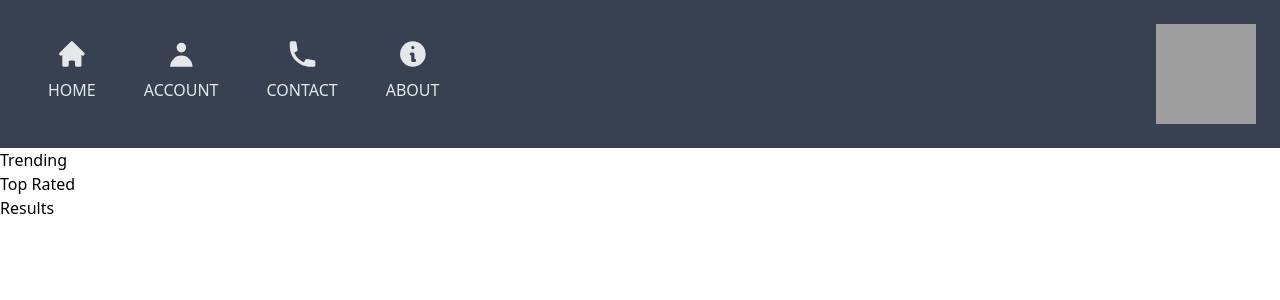
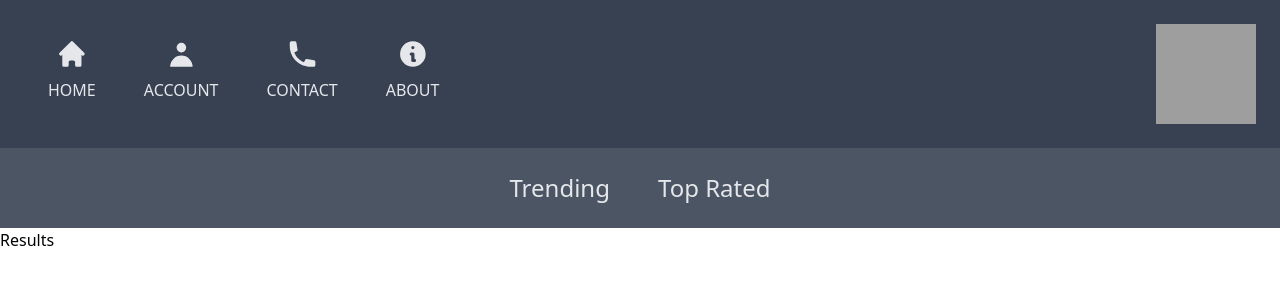
Before and after one commit to jasonmitchell42/movie-app, a Next.js app: page / in a window 1280 px wide. Shown: the top 300 px of the page. Built offline with nearby package versions, Linux system fonts and the light colour scheme; no server answers; grey boxes are pictures that could not be loaded.

Commit message:
style navbar and add routing

```diff
--- a/components/Navbar.js
+++ b/components/Navbar.js
@@ -1,11 +1,13 @@
 import { urlObjectKeys } from "next/dist/shared/lib/utils"
 import requests from "../utils/requests"
+import { useRouter } from "next/router"
 
 export default function Navbar() {
+    const router = useRouter()
     return (
-        <div>
+        <div className="flex justify-center bg-gray-600 text-gray-200 select-none text-xl lg:text-2xl">
             {Object.entries(requests).map(([key, {title, url}]) => (
-                <h1 key={key}>{title}</h1>
+                <h2 onClick={() => (router.push(`?genre=${key}`))} className="m-6 cursor-pointer hover:text-white active:text-red-400" key={key}>{title}</h2>
             )) }
         </div>
     )
```
